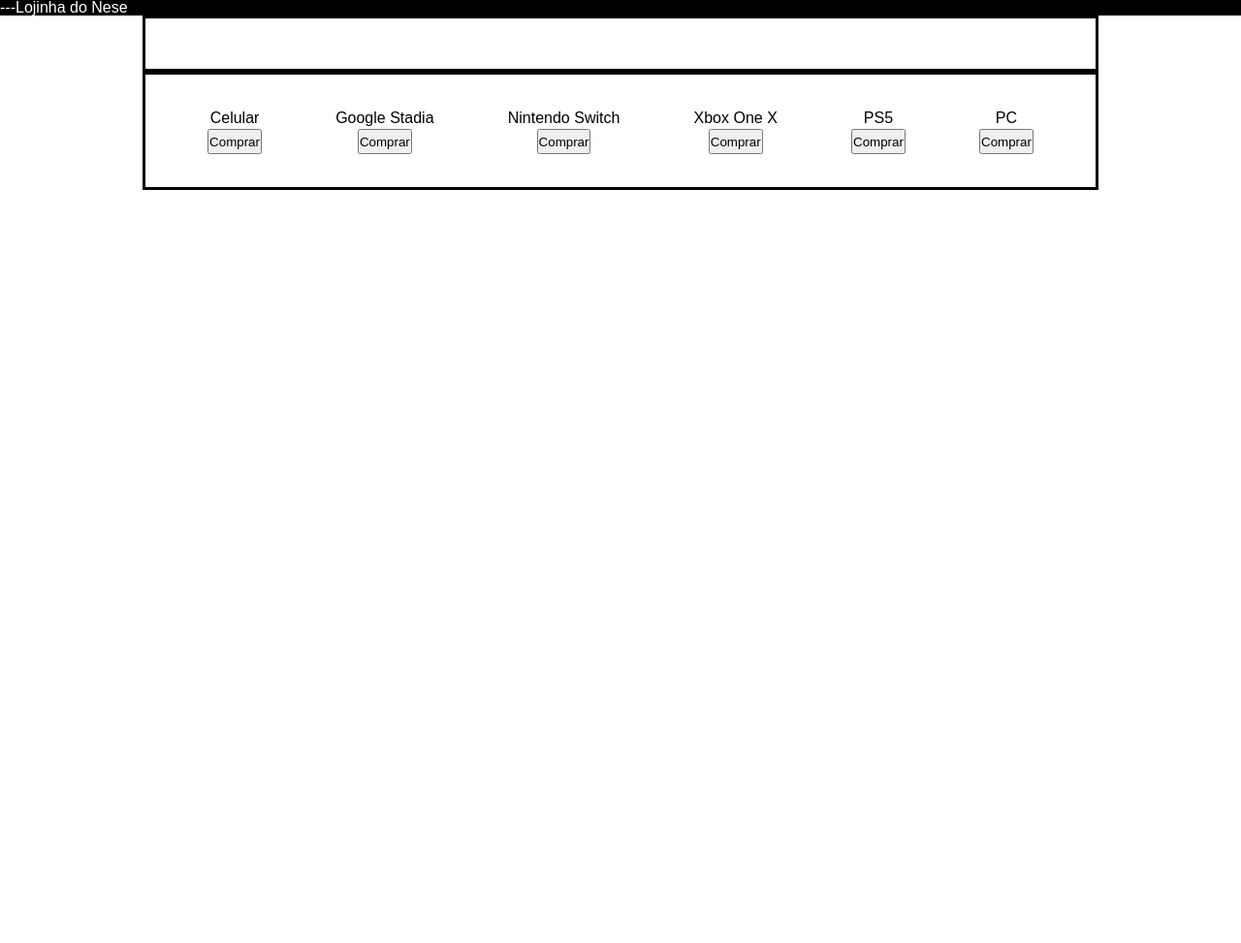
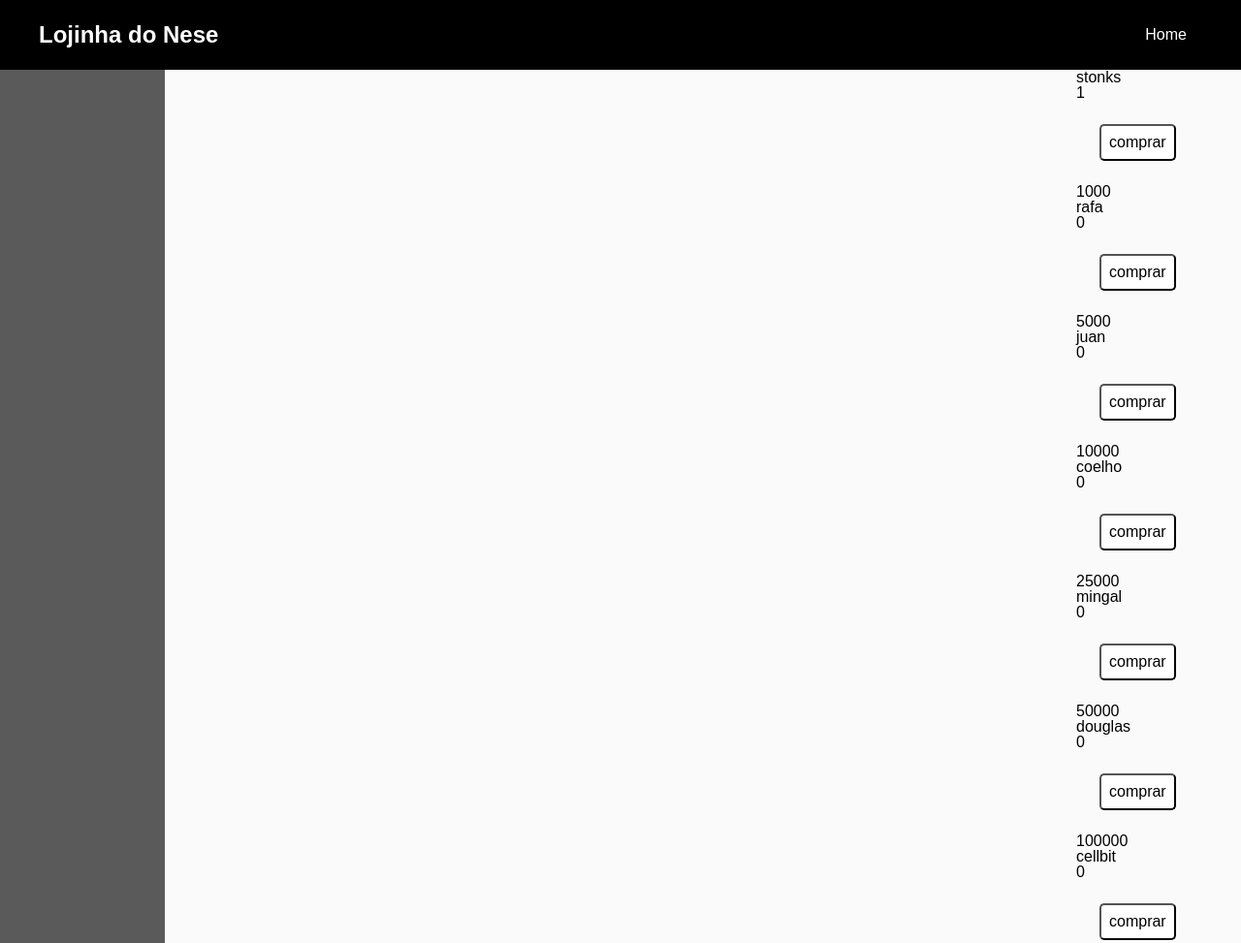
Before and after one commit to Nesesinho/Lojinha-Do-Nese, a plain HTML site: page index.html in a window 1280 px wide. Shown: the top 973 px of the page at 97% size. Before the commit the page ends 800 px from the top, so only its background shows below. Drawn offline with Linux system fonts and the light colour scheme; files that its build step writes are made by us from their sources.

Commit message:
O pai ta on com a criação do layout

```diff
--- a/CSS/style.css
+++ /dev/null
@@ -1,67 +0,0 @@
-body {
-  font-family: Arial;
-}
-
-h1 {
-  background-color: black;
-  color: white
-}
-
-.BarraDaEsquerda {
-  border: 3px solid black;
-  margin: auto;
-  width: 75%;
-  padding: 10px;
-}
-
-.BarraDaDireita {
-  border: 3px solid black;
-  margin: auto;
-  width: 75%;
-  padding: 10px;
-}
-
-.lista li {
-  margin: auto auto;
-  padding: 5px
-}
-
-.lista button {
-}
-
-.lista{
-  display: flex;
-  flex-wrap: wrap;
-  align-items: center;
-  justify-content: center;
-  text-align: center;
-  padding: 1rem;
-}
-
-.lista li {
-  padding: .5rem;
-}
-
-.lista li * {
-  padding: .2rem 0;
-}
-
-.dinheirinho {
-  text-align: center;
-  margin: auto;
-  width: 55%;
-  padding: 10px;
-}
-
-.preco {
-  font-size: 15px;
-}
-
-.DouglasVideo {
-  display: none;
-}
-
-#DouglasVideo2 {
-  position: relative;
-  left: 250px;
-}
--- /dev/null
+++ b/css/style.css
@@ -0,0 +1,119 @@
+body {
+    font-family: Arial;
+    background-color: #FAFAFA;
+}
+
+.container {
+
+    display: grid;
+    height: 100vh;
+    grid-template-columns: 170px auto 170px;
+    grid-template-rows: 4.5rem auto;
+    grid-template-areas:
+      'HD HD HD'
+      'IL CN BF'
+;
+}
+
+header {
+    grid-area: HD;
+    padding: 1.5rem;
+    background-color: #000;
+}
+
+.header {
+    max-width: 1200px;
+    margin: auto;
+    display: flex;
+    align-items: center;
+    justify-content: space-between;
+    width: 100%;
+}
+
+.header__title {
+    color: white;
+    font-size: 1.5rem;
+    font-weight: bold;
+}
+
+.header__list__iten__link {
+    color: white;
+    text-decoration: none;
+    padding: 1rem;
+}
+
+.header__list__iten__link:hover {
+    background-color: #0F0F0F;
+}
+
+.itens {
+    grid-area: IL;
+    max-height: 100%;
+    padding: 1rem;
+    background-color: #5A5A5A;
+    overflow-y: scroll;
+    scrollbar-width: none;
+}
+
+.itens__list {
+    display: flex;
+    flex-direction: column;
+    align-items: center;
+    justify-content: center;
+}
+
+.itens::-webkit-scrollbar {
+    display: none;
+}
+
+.itens__list__iten {
+    padding: 1rem 0;
+}
+
+.itens__list__iten__desc {
+    align-items: center;
+}
+
+.itens__list__iten__desc * {
+    margin-bottom: .5rem;
+}
+
+.itens__list__iten__nome {
+    text-align: center;
+    font-size: 14pt;
+    margin: 1rem 0;
+}
+
+.itens__list__iten__quantidade {
+
+}
+
+.itens__list__iten__preco {
+}
+
+.itens__list__iten__renda {
+
+}
+
+.btn_comprar {
+    margin: 1.5rem;
+    width: fit-content;
+    padding: .5rem;
+    font-size: 1rem;
+    color: black;
+    background-color: white;
+    border-radius: 5px;
+
+}
+
+.itens__list__iten__picture img {
+    width: 100%;
+}
+
+.content {
+    grid-area: CN;
+}
+
+.buffs {
+    grid-area: BF;
+}
--- a/index.html
+++ b/index.html
@@ -5,20 +5,31 @@
     <meta charset="utf-8">
     <meta name="viewport" content="width=device-width">
     <title>Nese Store</title>
-	<link href="reset.css" rel="stylesheet" type="text/css" />
-	<link href="style.css" rel="stylesheet" type="text/css" />
+    <link href="./css/reset.css" rel="stylesheet" type="text/css" />
+    <link href="./css/style.css" rel="stylesheet" type="text/css" />
 </head>
 
 <body>
-	<h1 class="title">---Lojinha do Nese</h1>
+<div class="container">
+    <header>
+        <div class="header">
+            <h1 class="header__title">Lojinha do Nese</h1>
+            <ul class="header__list">
+                <li class="header__list__iten"><a href="#" class="header__list__iten__link">Home</a></li>
+            </ul>
+        </div>
+    </header>
 
-  <div>
-    <div class="BarraDaEsquerda">
-      <ul class="lista">
+    <div class="itens">
+        <ul class="itens__list">
         </ul>
     </div>
 
-      <div class="BarraDaDireita">
+    <div class="content">
+
+    </div>
+
+    <div class="buffs">
         <ol class="lista">
             <li>
                 <p>Celular</p>
@@ -45,17 +56,12 @@
                 <button>Comprar</button>
             </li>
         </ol>
-      </div>
-
         <div class="dinheirinho">
             <p class="dinheiro"></p>
         </div>
-
+    </div>
 </div>
 
-  <div>
-      <iframe id="DouglasVideo2" class="DouglasVideo" width="560" height="315" src="https://www.youtube.com/embed/kZ6J9AIMZJM" title="YouTube video player" frameborder="0" allow="accelerometer; autoplay; clipboard-write; encrypted-media; gyroscope; picture-in-picture" allowfullscreen></iframe>
-  </div>
-    <script type="module" src="script.js"></script>
+<script type="module" src="./js/script.js"></script>
 </body>
 </html>
```
Also changed, not shown: css/reset.css (renamed from CSS/reset.css), js/ItensController.js (renamed from JS/ItensController.js), js/Service.js (renamed from JS/Service.js), js/script.js (renamed from JS/script.js). Lines whose indentation alone changed are shown as unchanged.
